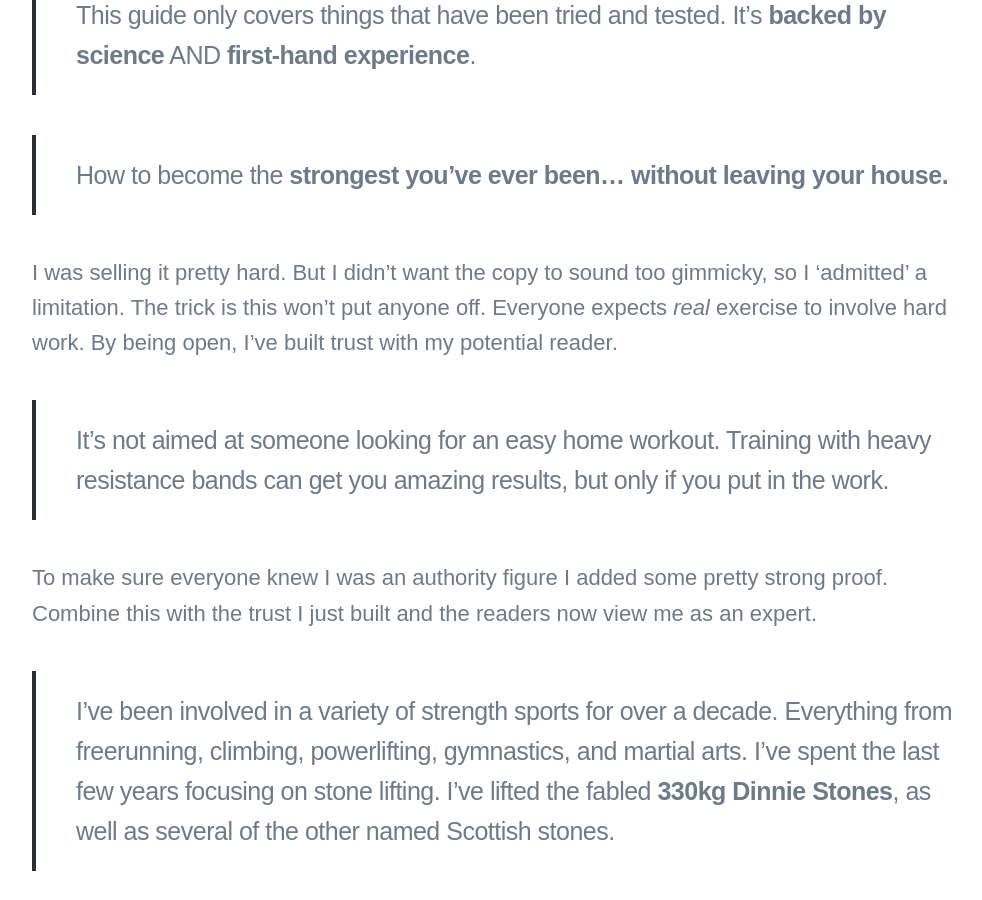
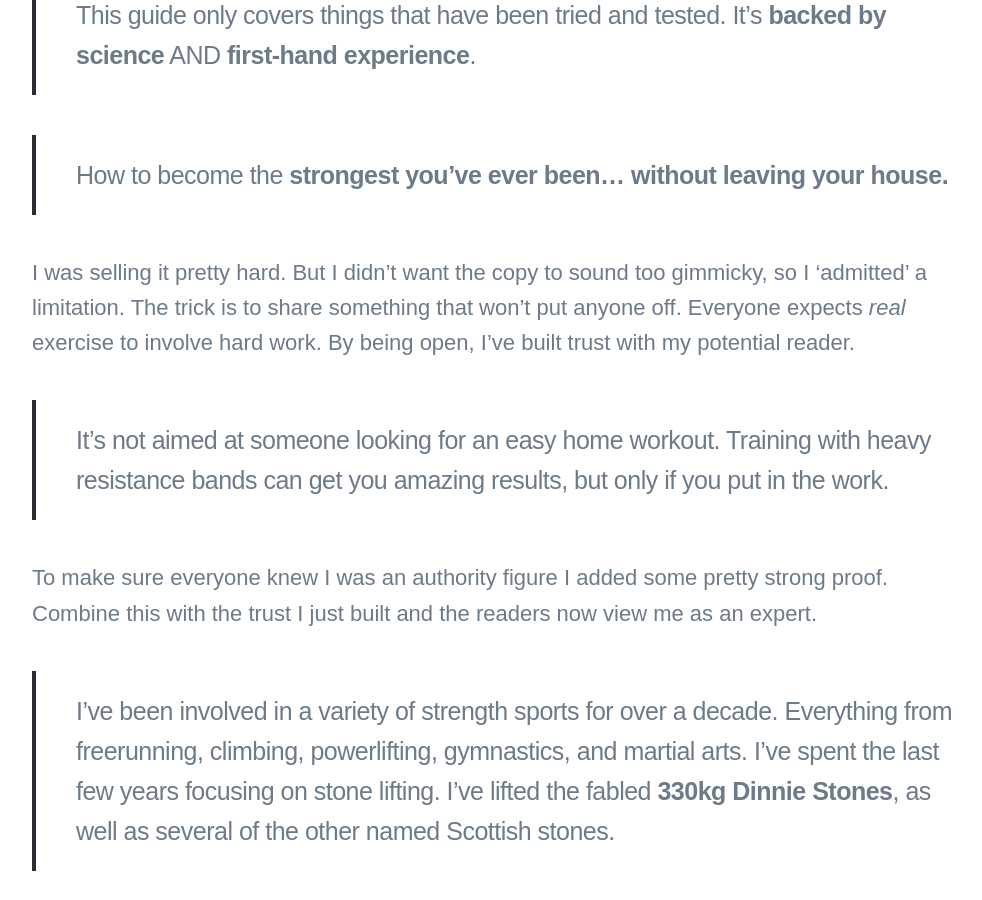
Before and after one commit to ScottON/ScottON, a Jekyll site: the page built from _projects/2021-05-12-amazon-tension.md, in a window 1280 px wide and 900 px high, scrolled down 2480 px. Shown: the whole window, without its empty margins (138-1120 px from the left). Built offline with Jekyll 4.4.1, drawn with Linux system fonts in a browser that asks for light colours; nearby versions of some CDN libraries; some web fonts are replaced.

Commit message:
Update 2021-05-12-amazon-tension.md

```diff
--- a/_projects/2021-05-12-amazon-tension.md
+++ b/_projects/2021-05-12-amazon-tension.md
@@ -33,7 +33,7 @@ The copy was written to make clear how effective resistance band training actual
 
 >How to become the **strongest you’ve ever been... without leaving your house.**
 
-I was selling it pretty hard. But I didn’t want the copy to sound too gimmicky, so I ‘admitted’ a limitation. The trick is this won’t put anyone off. Everyone expects *real* exercise to involve hard work. By being open, I’ve built trust with my potential reader.
+I was selling it pretty hard. But I didn’t want the copy to sound too gimmicky, so I ‘admitted’ a limitation. The trick is to share something that won’t put anyone off. Everyone expects *real* exercise to involve hard work. By being open, I’ve built trust with my potential reader.
 
 > It’s not aimed at someone looking for an easy home workout. Training with heavy resistance bands can get you amazing results, but only if you put in the work.
 
```
